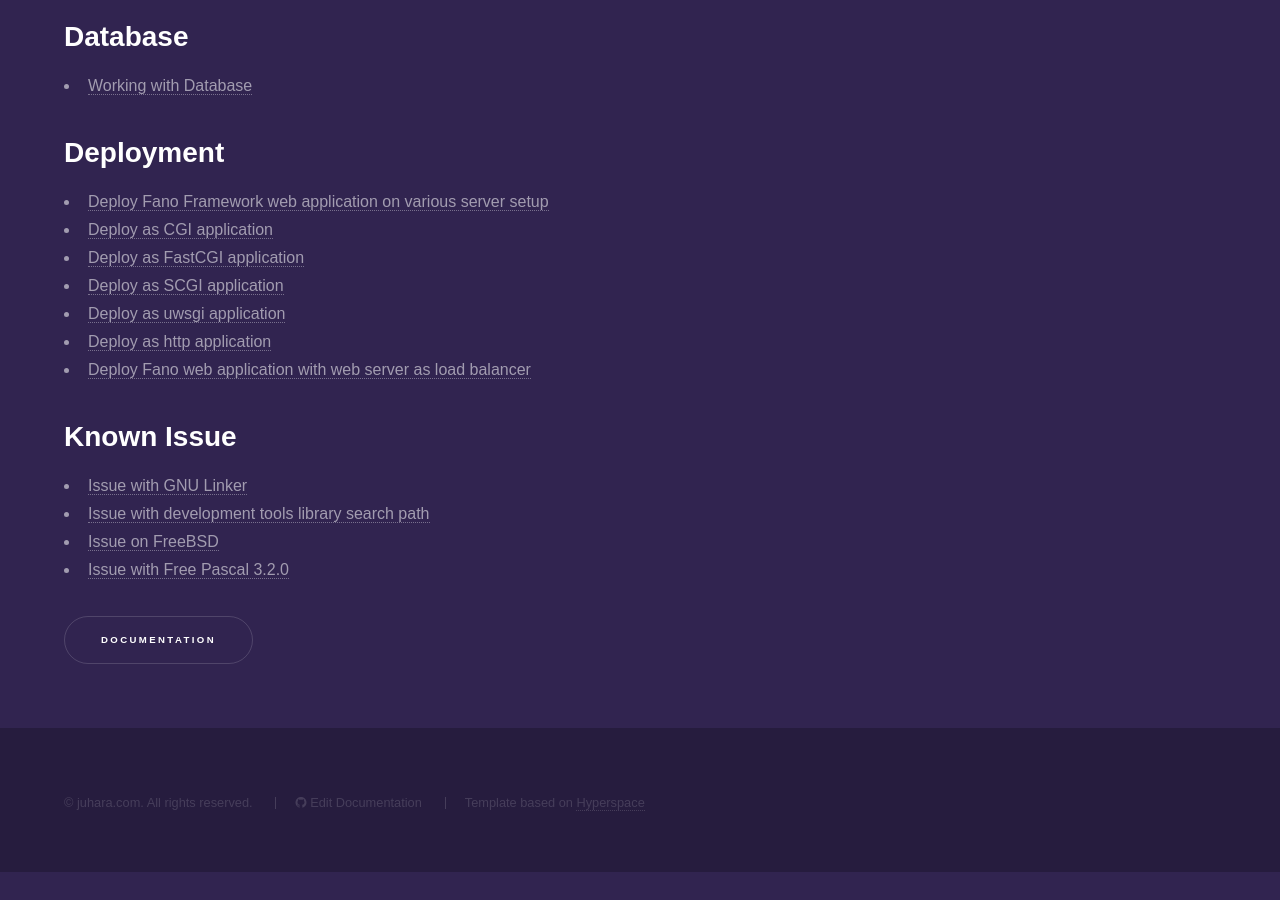
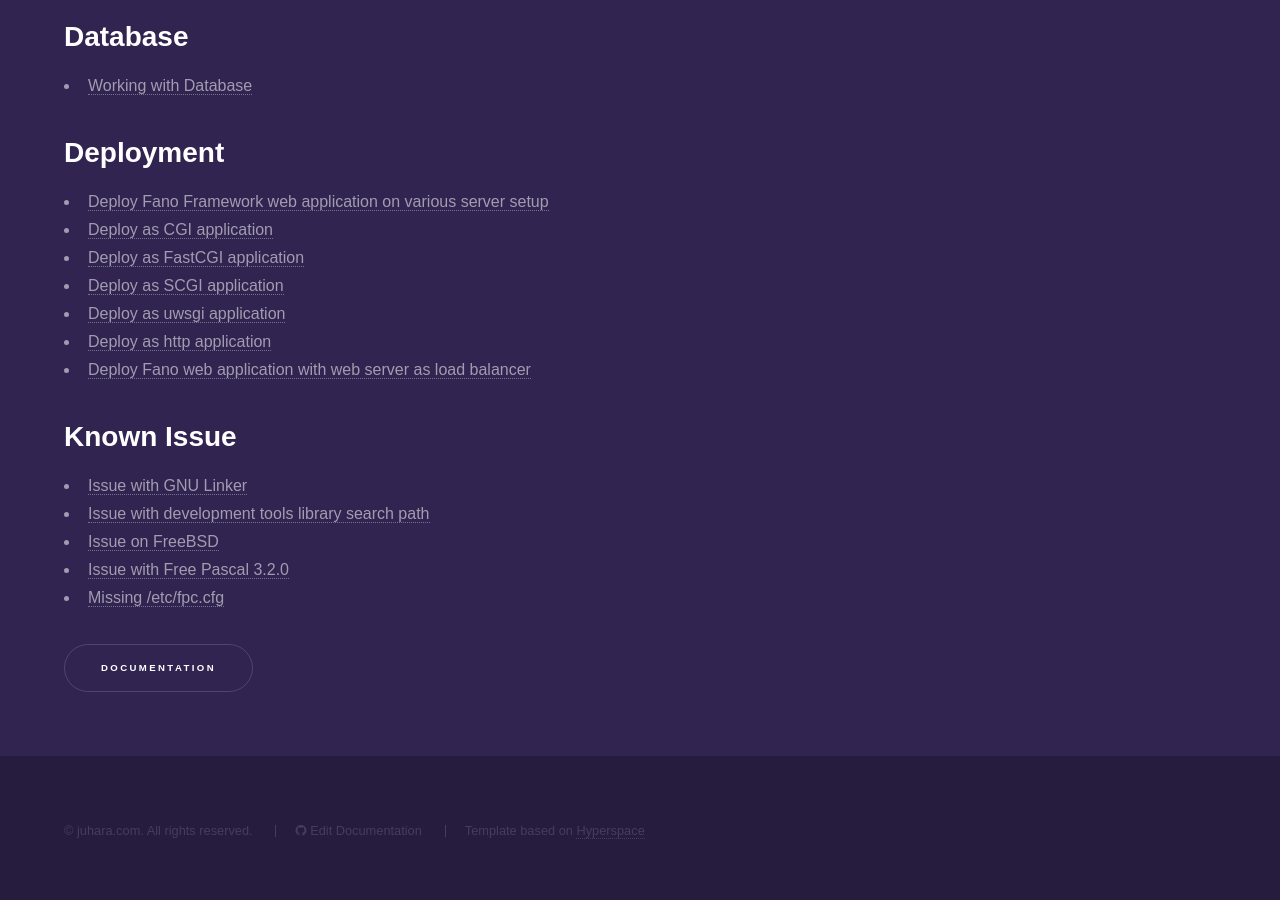
Before and after one commit to fanoframework/fanoframework.github.io, a Jekyll site: the page built from documentation/index.md, in a window 1280 px wide and 900 px high, scrolled down 1591 px. Built offline with Jekyll 4.4.1, drawn with Linux system fonts in a browser that asks for light colours; our own code applies the rules of GitHub Pages for plain Markdown files; before the commit the page ends 2463 px from its top, so only the background shows below that.

Commit message:
Add reference to missing fpc.cfg

```diff
--- a/documentation/index.md
+++ b/documentation/index.md
@@ -72,3 +72,4 @@ description: Documentation and developer's resources for Fano Framework, web app
 - [Issue with development tools library search path](/known-issues#issue-with-gcc-library-search-path)
 - [Issue on FreeBSD](/known-issues#issue-on-freebsd)
 - [Issue with Free Pascal 3.2.0](/known-issues#issue-with-free-pascal-3.2.0)
+- [Missing /etc/fpc.cfg](/known-issues#missing-etc-fpc-cfg)
```
